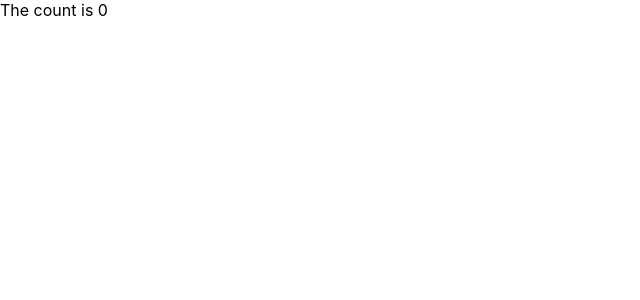
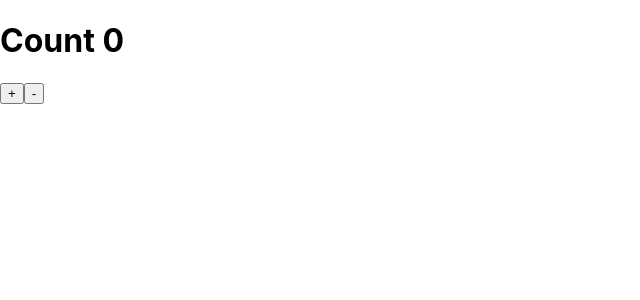
Before and after one commit to johnLexicon/learn-redux, a React (Create React App) app: page / in a window 1280 px wide. Shown: the top 300 px of the page, without its empty margins (0-640 px from the left). Built offline with nearby package versions, Linux system fonts and the light colour scheme.

Commit message:
Usage of increment action with useDispatch hook.

```diff
--- a/src/App.js
+++ b/src/App.js
@@ -1,7 +1,22 @@
-import { useSelector } from 'react-redux';
+import { useSelector, useDispatch } from 'react-redux';
+import { increment } from './actions';
+
 function App() {
   const counter = useSelector((state) => state.counter);
-  return <div className="App">The count is {counter}</div>;
+  const dispatch = useDispatch();
+  return (
+    <div className="App">
+      <h1>Count {counter}</h1>
+      <button
+        onClick={() => {
+          dispatch(increment());
+        }}
+      >
+        +
+      </button>
+      <button>-</button>
+    </div>
+  );
 }
 
 export default App;
```
